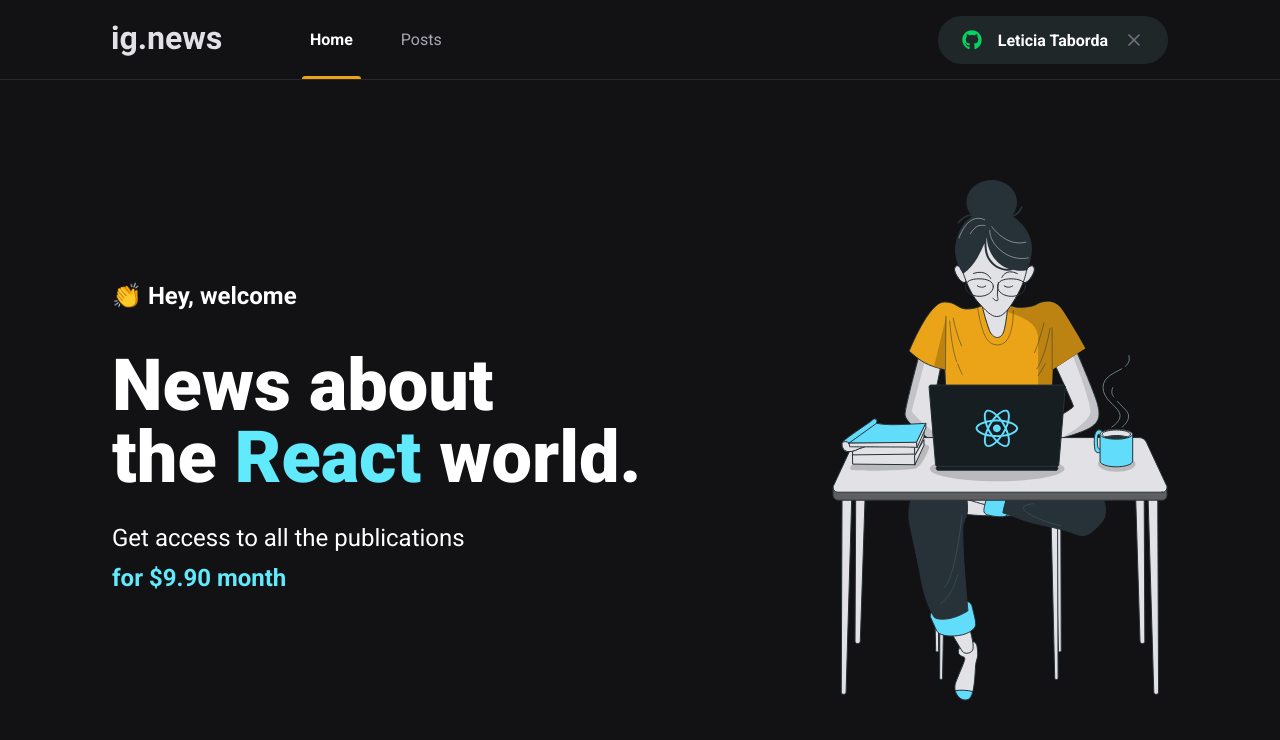
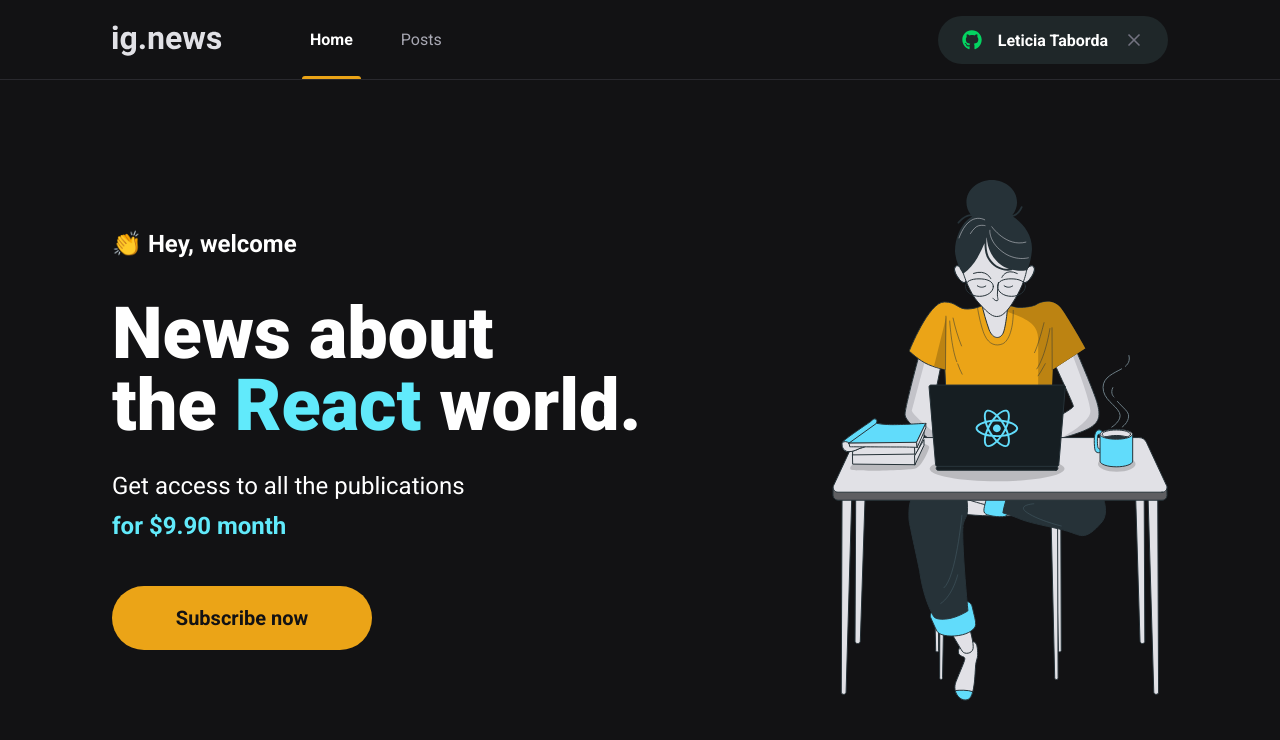
Before and after one commit to lestaborda/ignews, a Next.js app: page / in a window 1280 px wide. Shown: the top 740 px of the page. Built offline with nearby package versions, Linux system fonts and the light colour scheme.

Commit message:
Add Subscribe Button component

```diff
--- /dev/null
+++ b/src/components/SubscribeButton/index.tsx
@@ -0,0 +1,9 @@
+import styles from './styles.module.scss';
+
+export function SubscribeButton() {
+  return (
+    <button type='button' className={styles.subscribeButton}>
+      Subscribe now
+    </button>
+  );
+}
--- /dev/null
+++ b/src/components/SubscribeButton/styles.module.scss
@@ -0,0 +1,19 @@
+.subscribeButton {
+  width: 260px;
+  height: 4rem;
+  border: 0;
+  border-radius: 2rem;
+  background: var(--yellow-500);
+  color: var(--gray-900);
+  font-size: 1.25rem;
+  font-weight: bold;
+
+  display: flex;
+  align-items: center;
+  justify-content: center;
+
+  transition: filter 0.2s;
+  &:hover {
+    filter: brightness(0.8);
+  }
+}
--- a/src/pages/home.module.scss
+++ b/src/pages/home.module.scss
@@ -38,4 +38,8 @@
       font-weight: bold;
     }
   }
+
+  button {
+    margin-top: 2.5rem;
+  }
 }
--- a/src/pages/index.tsx
+++ b/src/pages/index.tsx
@@ -1,6 +1,7 @@
 import Head from 'next/head';
 
 import styles from './home.module.scss';
+import { SubscribeButton } from '../components/SubscribeButton';
 
 export default function Home() {
   return (
@@ -18,6 +19,7 @@
             Get access to all the publications <br />
             <span>for $9.90 month</span>
           </p>
+          <SubscribeButton />
         </section>
         <img src='/images/avatar.svg' alt='GIrl coding' />
       </main>
```
